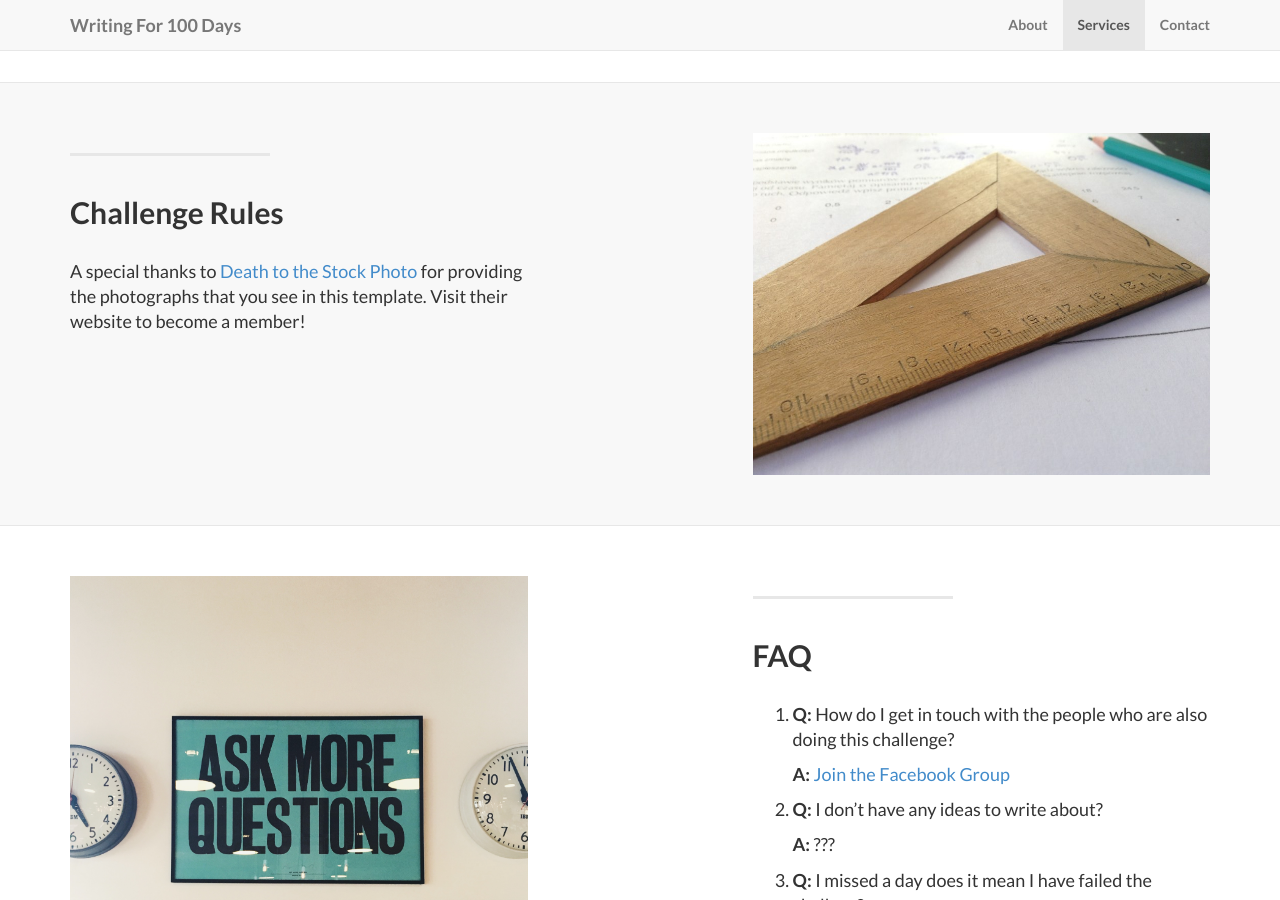
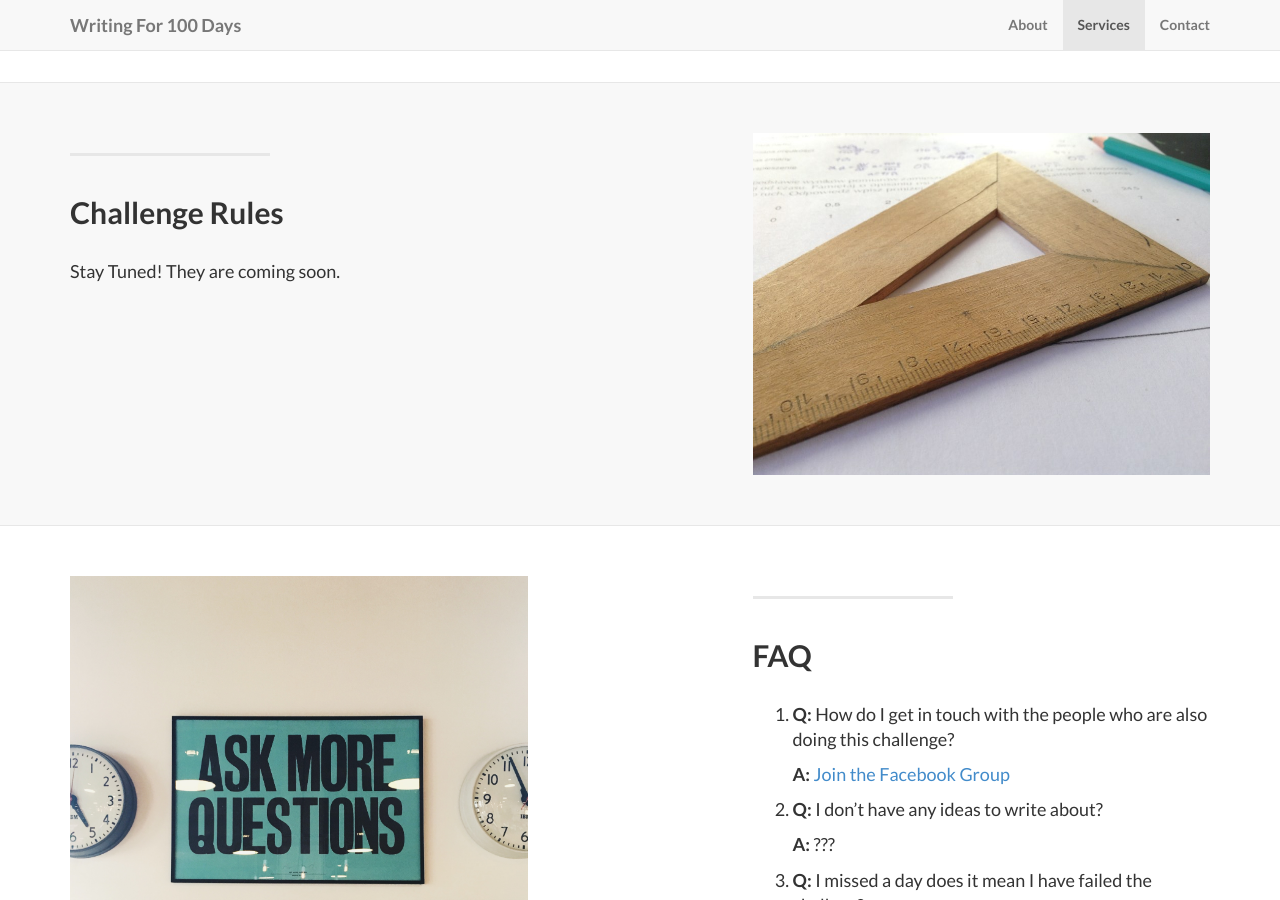
Before and after one commit to writingfor100days/writingfor100days.github.io, a Jekyll site: the page built from index.html, in a window 1280 px wide and 900 px high, scrolled down 1020 px. Built offline with Jekyll 4.4.1, drawn with Linux system fonts in a browser that asks for light colours.

Commit message:
updated rules with coming soon msg

```diff
--- a/_posts/2014-09-21-rules.markdown
+++ b/_posts/2014-09-21-rules.markdown
@@ -5,4 +5,4 @@
 title: Challenge Rules
 description: |
 ---
-  A special thanks to [Death to the Stock Photo](http://join.deathtothestockphoto.com/) for providing the photographs that you see in this template.  Visit their website to become a member!
+  Stay Tuned! They are coming soon.
```
